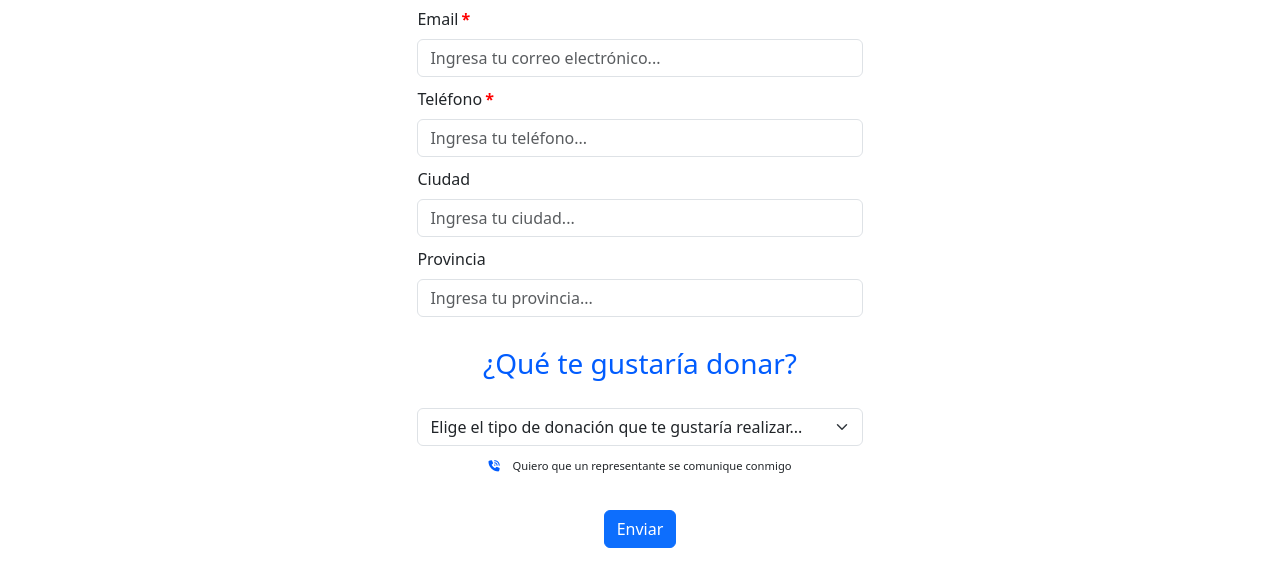
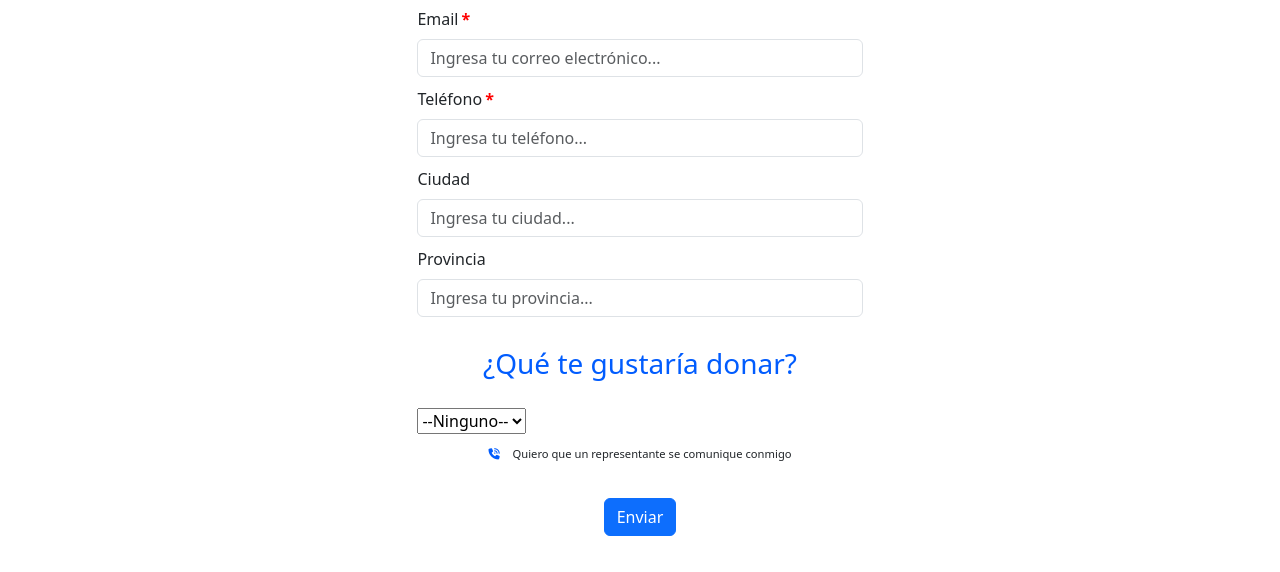
Before and after one commit to hechizera10/Salesforce-Form, a plain HTML site: page index.html in a window 1280 px wide. Shown: the part 540-1112 px from the top of the page. Drawn offline with nearby package versions, Linux system fonts and the light colour scheme.

Commit message:
Updating fields

```diff
--- a/index.html
+++ b/index.html
@@ -52,10 +52,10 @@
             </div>
             <h3>¿Qué te gustaría donar?</h3>
             <div class="col-md-12">
-                <select id="00N8b00000HhyZ1" name="00N8b00000HhyZ1" title="Donación" class="form-select ">
-                    <option value="" disabled selected>Elige el tipo de donación que te gustaría realizar...</option>
+                <select  id="00N8b00000HhyZ1" name="00N8b00000HhyZ1" title="Donación">
+                    <option value="">--Ninguno--</option>
                     <option value="Ropa">Ropa</option>
-                    <option value="Alimentos">Alimento</option>
+                    <option value="Alimentos">Alimentos</option>
                     <option value="Dinero">Dinero</option>
                     <option value="Especies">Especies</option>
                 </select>
```
